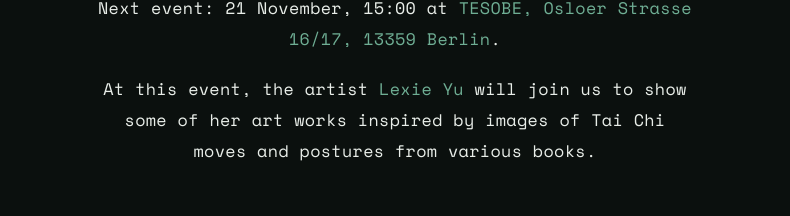
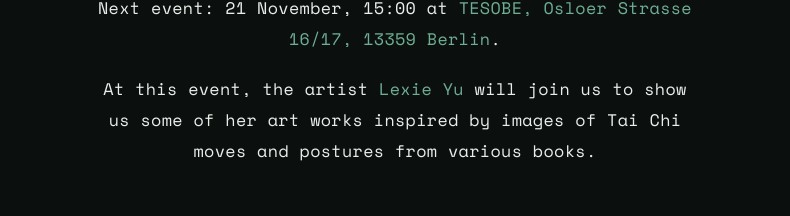
Before and after one commit to simonredfern/ambient-tai-chi, a plain HTML site: page docs/index.html in a window 1280 px wide. Shown: the part 1130-1346 px from the top of the page, without its empty margins (245-1035 px from the left). Drawn offline with nearby package versions, Linux system fonts and the light colour scheme.

Commit message:
Update index.html

```diff
--- a/docs/index.html
+++ b/docs/index.html
@@ -102,7 +102,7 @@
       <p class="lead">Simon Redfern has long practiced Tai Chi (originally Yang style in London and Auckland) and is a programmer, entrepreneur and improvising musician. He's currently a student of Wolf Scheidt at the Ma Tsun Kuen Tai Chi Chuan school in Prenzlauer Berg, Berlin (thanks also Annika); and he's happy to introduce Tai Chi to others.</p>
       <p class="lead">Mitch Altman is a Berlin based hacker, electronics engineer and ambient musician. He regularly speaks at hacker conferences and teaches electronics.</p>
       <p class="lead">Next event: 21 November, 15:00 at <a href="https://maps.app.goo.gl/77BkDAQSChx5iqo5A" target="_blank" rel="noopener">TESOBE, Osloer Strasse 16/17, 13359 Berlin</a>.</p>
-      <p class="lead">At this event, the artist <a href="https://4atatime.vercel.app/low-tech/taoist-fu-lu-wallpapers/" target="_blank" rel="noopener">Lexie Yu</a> will join us to show some of her art works inspired by images of Tai Chi moves and postures from various books.</p>
+      <p class="lead">At this event, the artist <a href="https://4atatime.vercel.app/low-tech/taoist-fu-lu-wallpapers/" target="_blank" rel="noopener">Lexie Yu</a> will join us to show us some of her art works inspired by images of Tai Chi moves and postures from various books.</p>
       <!-- <p class="lead">Regular location: <a href="https://maps.app.goo.gl/77BkDAQSChx5iqo5A" target="_blank" rel="noopener">TESOBE GmbH, Osloer Strasse 16/17, 13359 Berlin</a> or at a festival near you!</p> -->
 
       <!-- Spec sheet hidden until the first event is confirmed.
```
